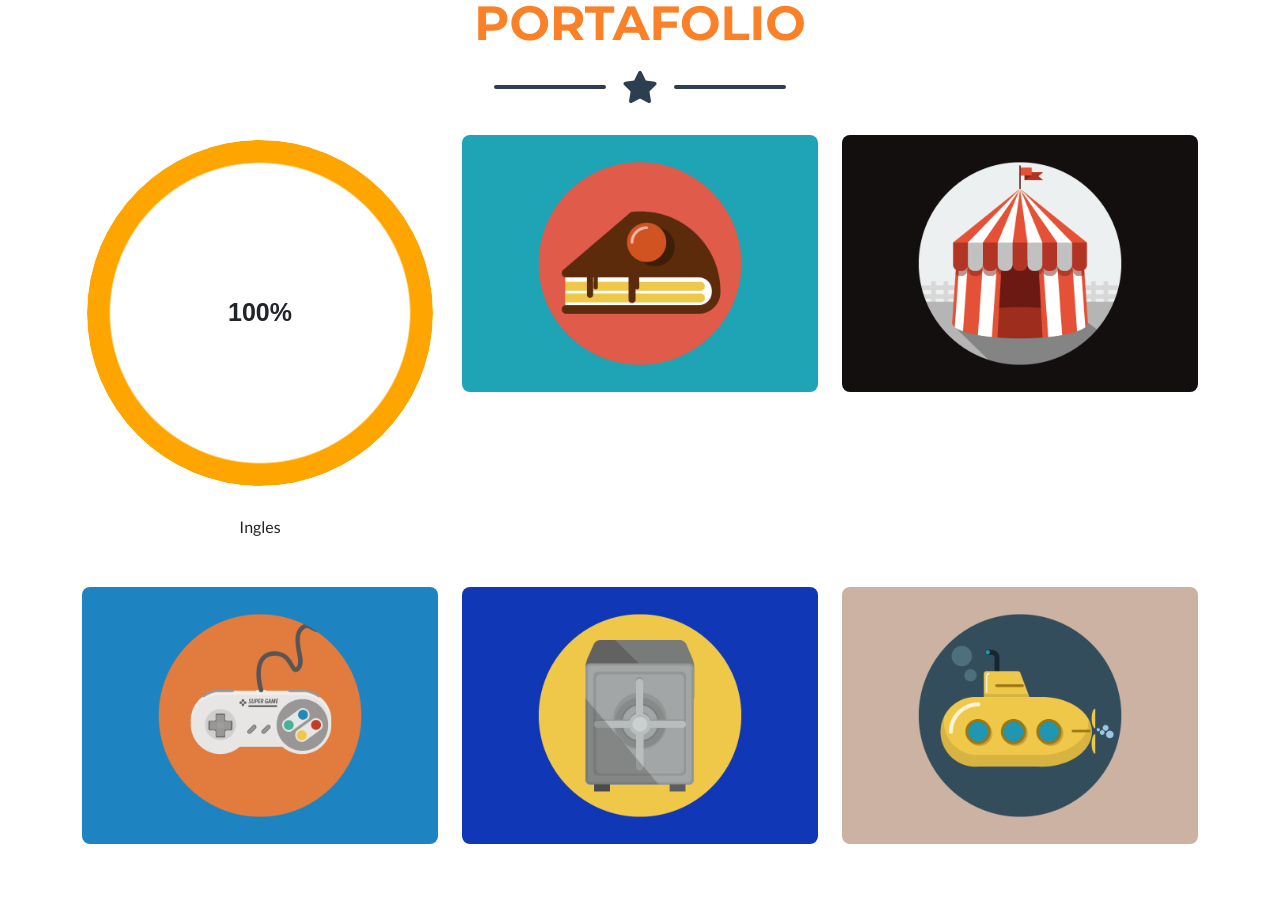
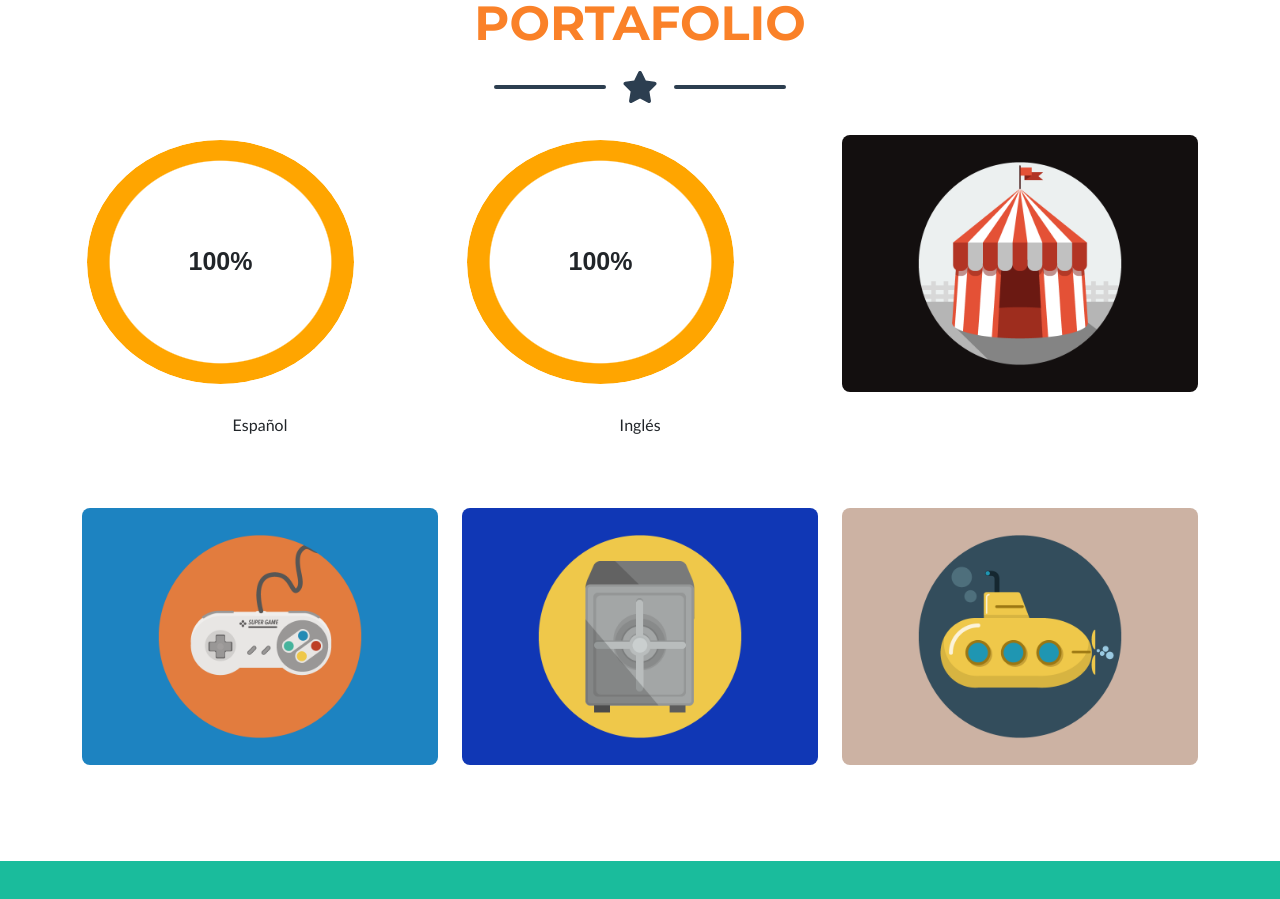
Before and after one commit to Brunitop/Brunitop.github.io, a plain HTML site: page startbootstrap-freelancer-gh-pages/index.html in a window 1280 px wide. Shown: the part 917-1816 px from the top of the page. Drawn offline with nearby package versions, Linux system fonts and the light colour scheme.

Commit message:
Initial Commit

```diff
--- a/startbootstrap-freelancer-gh-pages/index.html
+++ b/startbootstrap-freelancer-gh-pages/index.html
@@ -70,18 +70,15 @@
                 <div class="row justify-content-center">
                     <!-- Portfolio Item 1-->
                     <div class="col-md-6 col-lg-4 mb-5">
-                        <div class="pie animate no-round d-flex align-items-center justify-content-center h-auto w-auto" style="--p:100;--c:orange;"> 100%</div>
+                        <div class="pie animate no-round d-flex align-items-center justify-content-center h-75 w-75" style="--p:100;--c:orange;"> 100%</div>
                         </br>
-                        <div class="d-flex align-items-center justify-content-center">Ingles</div>
+                        <div class="d-flex align-items-center justify-content-center">Español</div>
                     </div>
                     <!-- Portfolio Item 2-->
                     <div class="col-md-6 col-lg-4 mb-5">
-                        <div class="portfolio-item mx-auto" data-bs-toggle="modal" data-bs-target="#portfolioModal2">
-                            <div class="portfolio-item-caption d-flex align-items-center justify-content-center h-100 w-100">
-                                <div class="portfolio-item-caption-content text-center text-white"><i class="fas fa-plus fa-3x"></i></div>
-                             </div>
-                            <img class="img-fluid" src="assets/img/portfolio/cake.png" alt="..." />
-                        </div>
+                        <div class="pie animate no-round d-flex align-items-center justify-content-center h-75 w-75" style="--p:100;--c:orange;"> 100%</div>
+                        </br>
+                        <div class="d-flex align-items-center justify-content-center">Inglés</div>
                     </div>
                     <!-- Portfolio Item 3-->
                     <div class="col-md-6 col-lg-4 mb-5">
```
